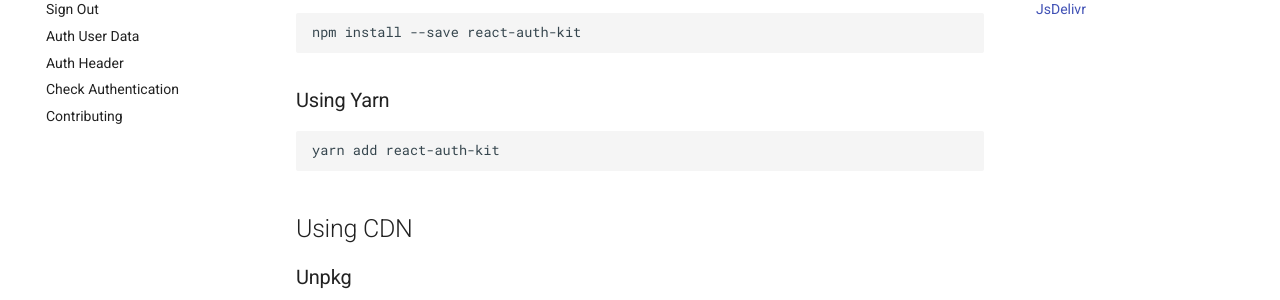
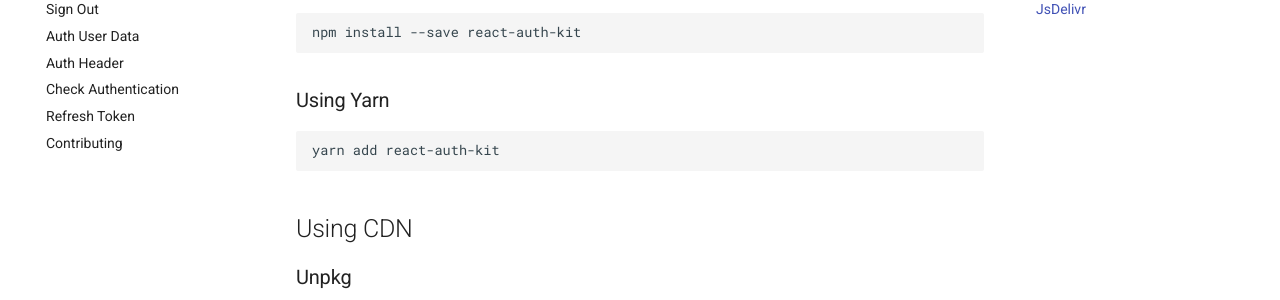
Before and after one commit to smileBaby628/myRepository1, an MkDocs documentation site: the page built from docs/installation.md, in a window 1280 px wide. Shown: the part 264-564 px from the top of the page. Built offline with MkDocs 1.6.1 and Material for MkDocs 9.7.7, drawn with Linux system fonts in a browser that asks for light colours; comment, search, counter and statistics services are not loaded.

Commit message:
Docs: refreshtoken.md added

```diff
--- a/mkdocs.yml
+++ b/mkdocs.yml
@@ -24,6 +24,7 @@ nav:
   - Auth User Data: 'authdata.md'
   - Auth Header: 'authheader.md'
   - Check Authentication: 'checkauth.md'
+  - Refresh Token: 'refreshtoken.md'
   - Contributing: 'contributing.md'
 
 markdown_extensions:
```
Also changed, not shown: docs/refreshtoken.md (added).
